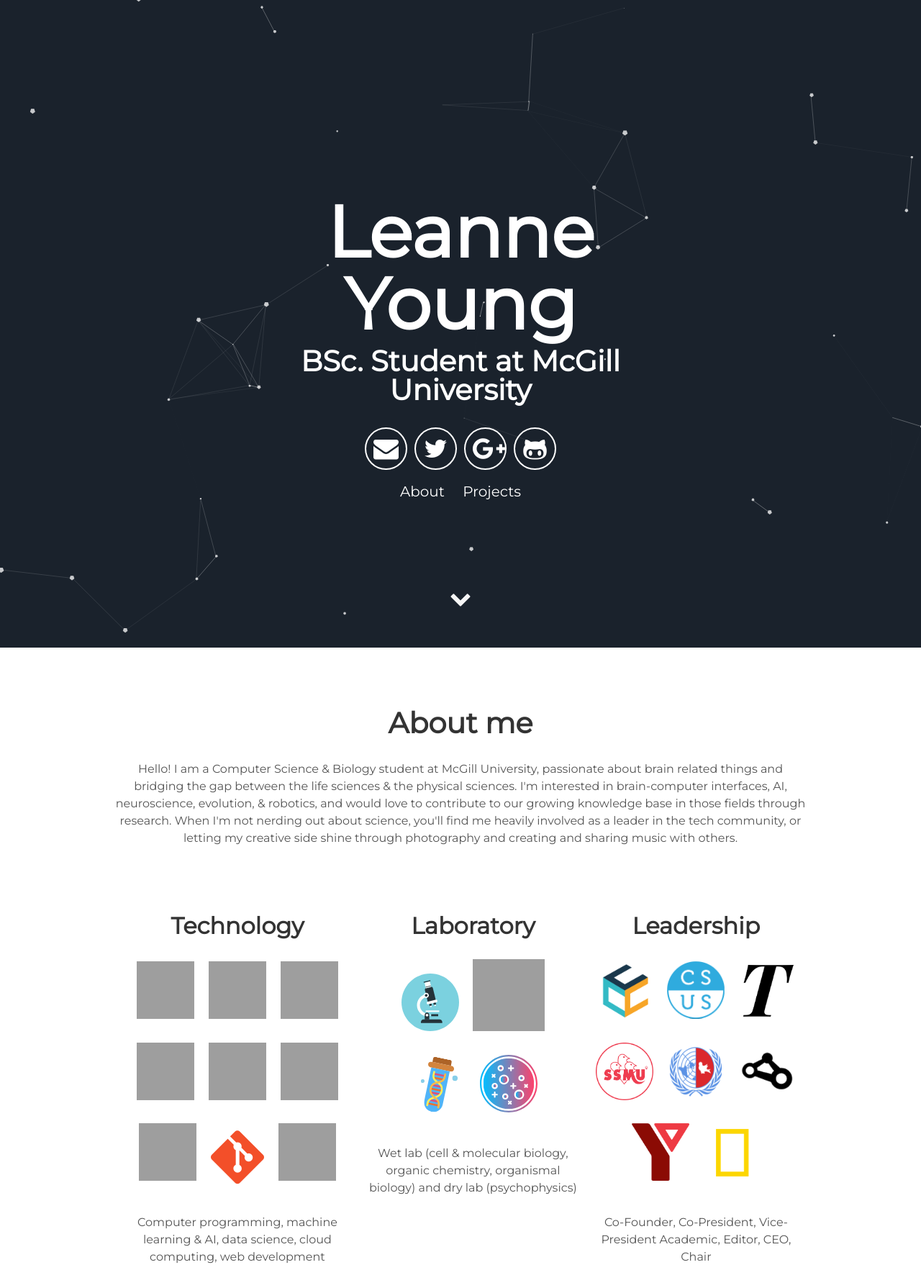
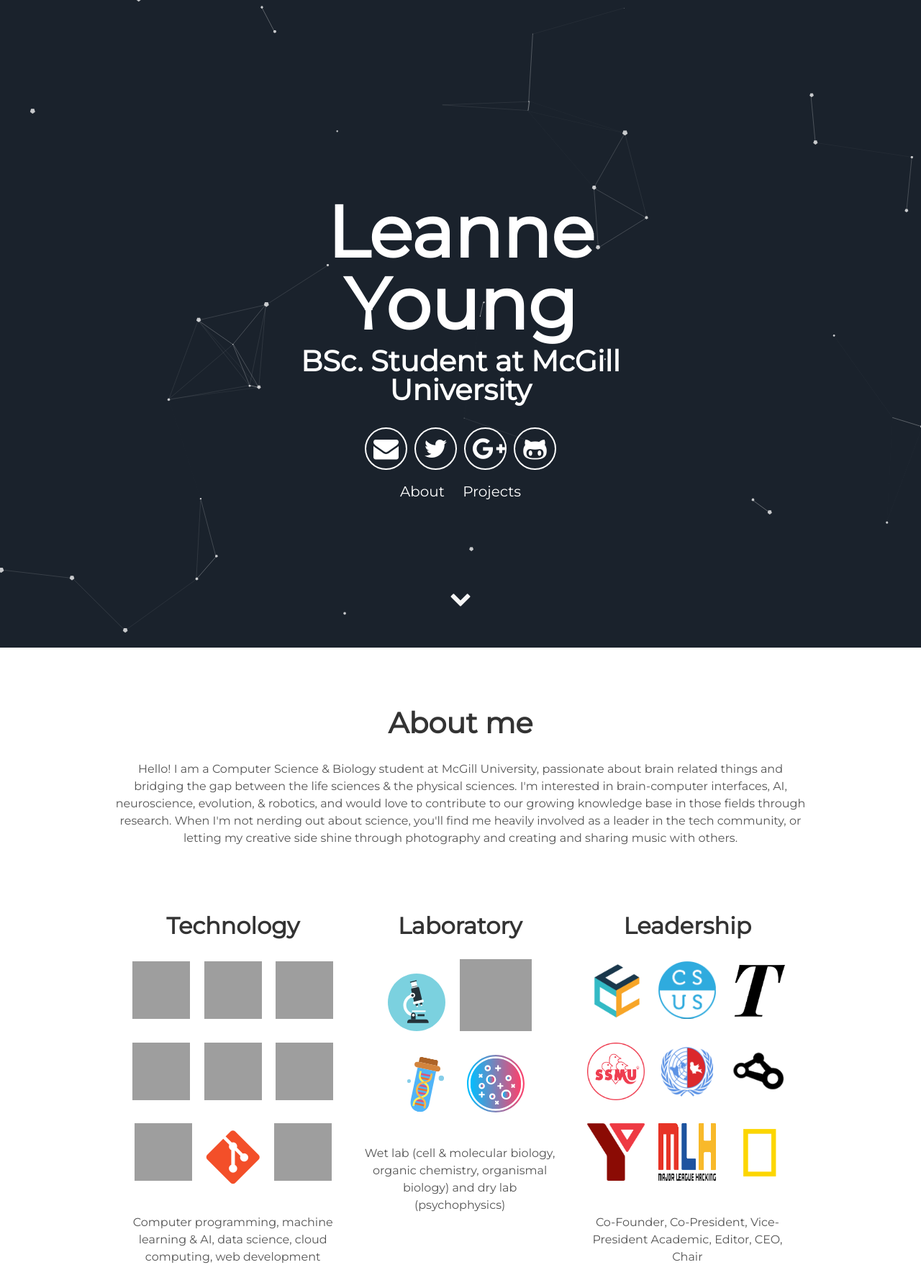
Before and after one commit to leanne-young/leanne-young.github.io, a Jekyll site: the page built from index.md, in a window 1280 px wide. Shown: the top 1765 px of the page at 72% size. Built offline with Jekyll 4.4.1, drawn with Linux system fonts in a browser that asks for light colours; our own code applies the rules of GitHub Pages for plain Markdown files; grey boxes are pictures that could not be loaded.

Commit message:
Update about.html

```diff
--- a/_includes/about.html
+++ b/_includes/about.html
@@ -36,6 +36,7 @@
       <img src="/assets/img/irsam.png" width="80" height="80"/>
       <img src="/assets/img/sus.png" width="80" height="80"/>
       <img src="/assets/img/ymca.png" width="80" height="80"/>
+      <img src="/assets/img/mlh.png" width="80" height="80"/>
       <img src="/assets/img/ng.png" width="80" height="80"/>
       <p>Co-Founder, Co-President, Vice-President Academic, Editor, CEO, Chair</p>
     </div>
```
